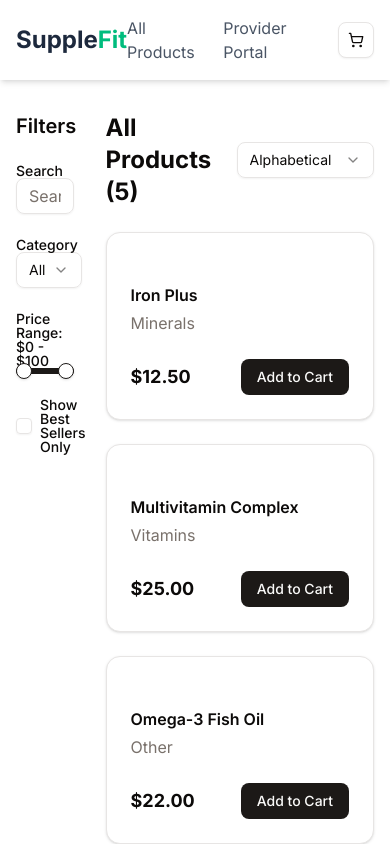
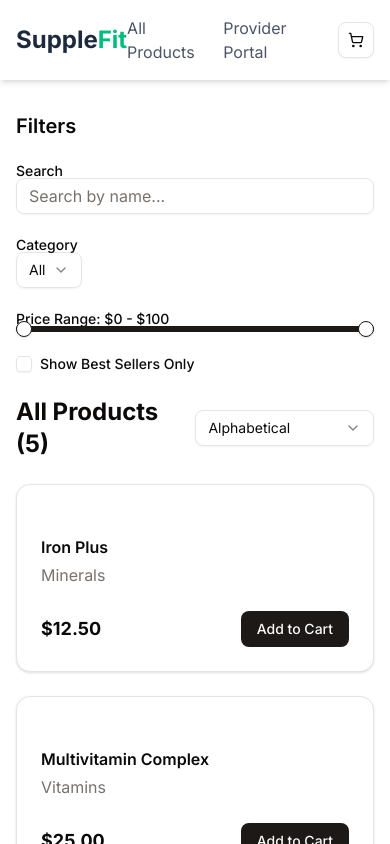
Before and after one commit to kukalajet/supplement-store, a Next.js app: page /products in a window 390 px wide. Shown: the top 844 px of the page. Built offline with nearby package versions, Linux system fonts and the light colour scheme.

Commit message:
feat: enhance layout of AllProductsPage with responsive design adjustments for filters and products grid

```diff
--- a/src/app/products/page.tsx
+++ b/src/app/products/page.tsx
@@ -58,9 +58,9 @@ export default function AllProductsPage() {
   }, [products, searchTerm, category, priceRange, showBestSellers, sortBy]);
 
   return (
-    <div className="flex">
+    <div className="flex flex-col md:flex-row">
       {/* Filters Sidebar */}
-      <aside className="w-1/4 pr-8 space-y-6">
+      <aside className="w-full md:w-1/4 md:pr-8 space-y-6 mb-6 md:mb-0">
         <h3 className="text-xl font-semibold">Filters</h3>
         <div>
           <Label>Search</Label>
@@ -108,7 +108,7 @@ export default function AllProductsPage() {
       </aside>
 
       {/* Products Grid */}
-      <main className="w-3/4">
+      <main className="w-full md:w-3/4">
         <div className="flex justify-between items-center mb-6">
           <h2 className="text-2xl font-bold">
             All Products ({filteredAndSortedProducts.length})
```
